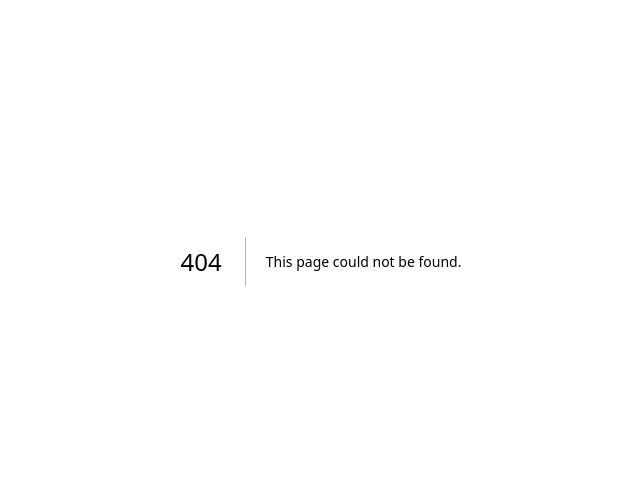
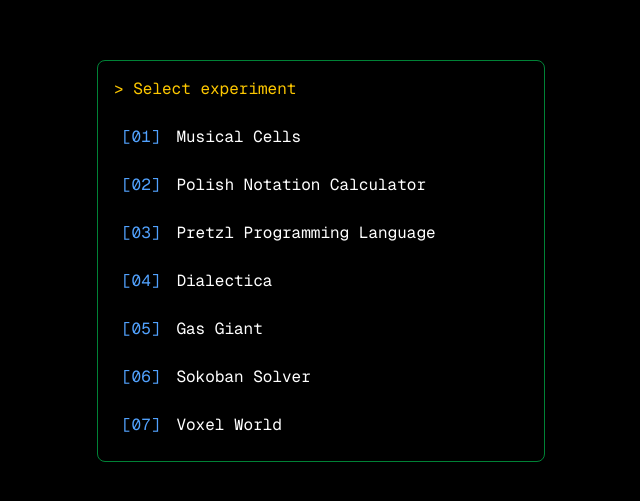
Before and after one commit to akuzi/vibes, a Next.js app: page / in a window 1280 px wide. Before the commit this address had no page. Shown: the part 139-640 px from the top of the page, without its empty margins (319-959 px from the left). Built offline with nearby package versions, Linux system fonts and the light colour scheme.

Commit message:
Voxel World

```diff
--- /dev/null
+++ b/src/app/page.tsx
@@ -0,0 +1,118 @@
+'use client';
+
+import Link from 'next/link';
+import { useState } from 'react';
+
+export default function Home() {
+  const [hoveredExperiment, setHoveredExperiment] = useState<string | null>(null);
+
+  const experimentDescriptions = {
+    cells: "Generate music using cellular automata. Watch cellular automata evolve while creating melodies based on cell patterns and positions.",
+    pncalc: "A calculator that accepts the operator before the operands. Explore different ways to write mathematical expressions.",
+    pretzl: "A twist on a prefix language - a mix of Python and Lisp. Write and run code with features like functions, loops, lists, and interactive input/output.",
+    dialectica: "Dialectica analyzes the pros and cons of a statement. Explore multiple perspectives on complex topics with AI-powered argument analysis.",
+    gasgiant: "Create and customize a 3d gas giant planet. Customize the planet's atmosphere, surface, and more.",
+    voxel: "Fly around a 3D voxel world of Australia generated from real elevation data. Explore the landscape based on actual topography.",
+    sokoban: "A Sokoban puzzle game. Push boxes to goals using arrow keys or WASD. Complete levels by getting all boxes to their targets."
+  };
+
+  return (
+    <main className="flex min-h-screen flex-col items-center justify-center bg-black text-green-400 font-mono p-8">
+        <div className="w-full max-w-md">
+            <div className="border border-green-700 rounded-lg p-4">
+                <p className="text-yellow-400 mb-4">&gt; Select experiment</p>
+                <div className="flex flex-col space-y-2">
+                    <Link
+                        href="/experiments/cells"
+                        className="hover:bg-green-900 p-2 rounded"
+                        onMouseEnter={() => setHoveredExperiment('cells')}
+                        onMouseLeave={() => setHoveredExperiment(null)}
+                    >
+                        <p>
+                            <span className="text-blue-400">[01]</span>
+                            <span className="text-white ml-4">Musical Cells</span>
+                        </p>
+                    </Link>
+                    <Link
+                        href="/experiments/pncalc"
+                        className="hover:bg-green-900 p-2 rounded"
+                        onMouseEnter={() => setHoveredExperiment('pncalc')}
+                        onMouseLeave={() => setHoveredExperiment(null)}
+                    >
+                        <p>
+                            <span className="text-blue-400">[02]</span>
+                            <span className="text-white ml-4">Polish Notation Calculator</span>
+                        </p>
+                    </Link>
+                    <Link
+                        href="/experiments/pretzl"
+                        className="hover:bg-green-900 p-2 rounded"
+                        onMouseEnter={() => setHoveredExperiment('pretzl')}
+                        onMouseLeave={() => setHoveredExperiment(null)}
+                    >
+                        <p>
+                            <span className="text-blue-400">[03]</span>
+                            <span className="text-white ml-4">Pretzl Programming Language</span>
+                        </p>
+                    </Link>
+                    <Link
+                        href="/experiments/dialectica"
+                        className="hover:bg-green-900 p-2 rounded"
+                        onMouseEnter={() => setHoveredExperiment('dialectica')}
+                        onMouseLeave={() => setHoveredExperiment(null)}
+                    >
+                        <p>
+                            <span className="text-blue-400">[04]</span>
+                            <span className="text-white ml-4">Dialectica</span>
+                        </p>
+                    </Link>
+                    <Link
+                        href="/experiments/gasgiant"
+                        className="hover:bg-green-900 p-2 rounded"
+                        onMouseEnter={() => setHoveredExperiment('gasgiant')}
+                        onMouseLeave={() => setHoveredExperiment(null)}
+                    >
+                        <p>
+                            <span className="text-blue-400">[05]</span>
+                            <span className="text-white ml-4">Gas Giant</span>
+                        </p>
+                    </Link>
+                    <Link
+                        href="/experiments/sokoban"
+                        className="hover:bg-green-900 p-2 rounded"
+                        onMouseEnter={() => setHoveredExperiment('sokoban')}
+                        onMouseLeave={() => setHoveredExperiment(null)}
+                    >
+                        <p>
+                            <span className="text-blue-400">[06]</span>
+                            <span className="text-white ml-4">Sokoban Solver</span>
+                        </p>
+                    </Link>
+                    <Link
+                        href="/experiments/voxel"
+                        className="hover:bg-green-900 p-2 rounded"
+                        onMouseEnter={() => setHoveredExperiment('voxel')}
+                        onMouseLeave={() => setHoveredExperiment(null)}
+                    >
+                        <p>
+                            <span className="text-blue-400">[07]</span>
+                            <span className="text-white ml-4">Voxel World</span>
+                        </p>
+                    </Link>
+                </div>
+            </div>
+        </div>
+
+        {/* Description Panel */}
+        {hoveredExperiment && (
+          <div className="fixed bottom-0 left-0 right-0 bg-gray-900 border-t border-green-700 p-4">
+            <div className="max-w-4xl mx-auto">
+              <div className="text-green-400">
+                <span className="text-yellow-400">&gt;</span> {experimentDescriptions[hoveredExperiment as keyof typeof experimentDescriptions]}
+              </div>
+            </div>
+          </div>
+        )}
+    </main>
+  );
+}
```
